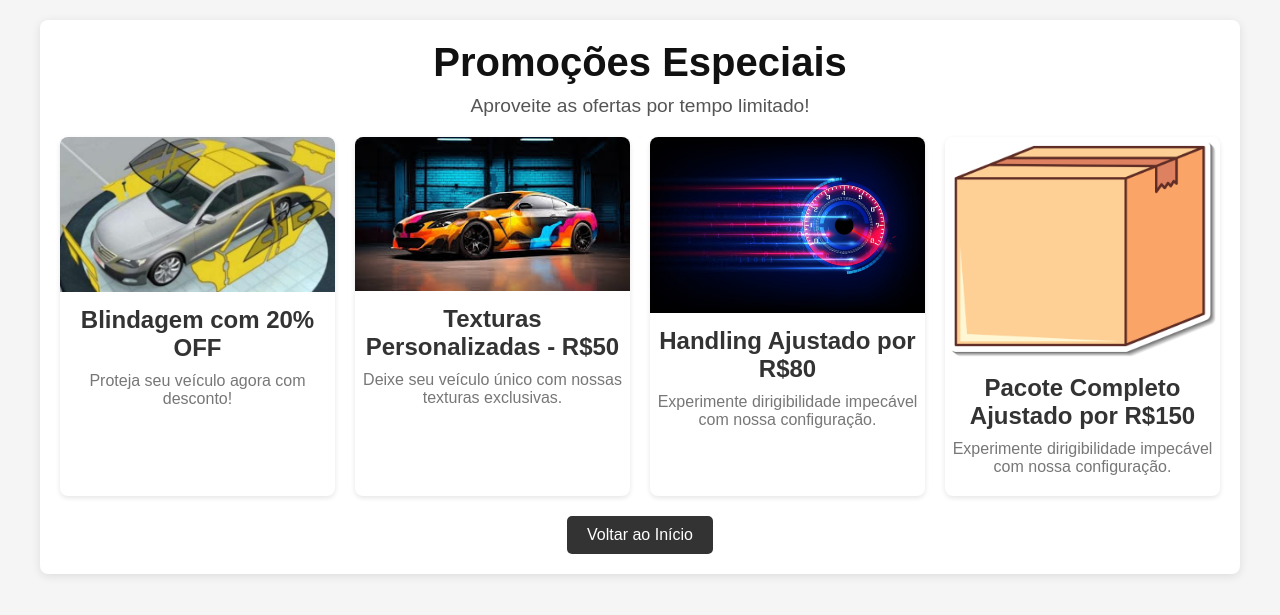
After one commit to DevGoulart/loja_fivem, a Flask app: page /promocoes in a window 1280 px wide. The commit adds this page. Shown: the top 615 px of the page. Run offline with Flask 3, Linux system fonts and the light colour scheme.

Commit message:
add promos

```diff
--- a/app.py
+++ b/app.py
@@ -57,6 +57,11 @@ def register():
 @app.route('/sobre')
 def sobre():
     return render_template('sobre.html')
+
+#promoções
+@app.route('/promocoes')
+def promocoes():
+    return render_template('promo.html')
 
 #contact
 @app.route('/contato', methods=['GET', 'POST'])
--- /dev/null
+++ b/static/css/stylepromo.css
@@ -0,0 +1,92 @@
+/* Reset básico */
+* {
+    margin: 0;
+    padding: 0;
+    box-sizing: border-box;
+}
+
+/* Estilos gerais */
+body {
+    font-family: 'Arial', sans-serif;
+    background-color: #f5f5f5; /* Cor de fundo suave */
+    color: #333; /* Texto escuro */
+}
+
+/* Contêiner principal */
+.promo-container {
+    max-width: 1200px;
+    margin: 20px auto;
+    padding: 20px;
+    text-align: center; /* Centraliza o texto */
+    background-color: #ffffff; /* Fundo branco */
+    border-radius: 8px; /* Bordas arredondadas */
+    box-shadow: 0 2px 10px rgba(0, 0, 0, 0.1); /* Sombra suave */
+}
+
+/* Título */
+.promo-container h1 {
+    font-size: 2.5rem; /* Tamanho maior */
+    margin-bottom: 10px; /* Espaçamento abaixo */
+    color: #111; /* Texto escuro */
+}
+
+/* Parágrafo */
+.promo-container p {
+    font-size: 1.2rem;
+    margin-bottom: 20px; /* Espaçamento abaixo */
+    color: #555; /* Texto menos intenso */
+}
+
+/* Grade de promoções */
+.promo-grid {
+    display: grid;
+    grid-template-columns: repeat(auto-fill, minmax(250px, 1fr)); /* Colunas responsivas */
+    gap: 20px; /* Espaçamento entre os itens */
+}
+
+/* Cartão de promoção */
+.promo-card {
+    background-color: #fff; /* Fundo branco */
+    border-radius: 8px; /* Bordas arredondadas */
+    box-shadow: 0 2px 5px rgba(0, 0, 0, 0.1); /* Sombra suave */
+    transition: transform 0.3s; /* Animação de transformação */
+}
+
+.promo-card:hover {
+    transform: scale(1.05); /* Leve aumento ao passar o mouse */
+}
+
+/* Imagem do cartão */
+.promo-card img {
+    width: 100%; /* Largura completa */
+    border-top-left-radius: 8px; /* Bordas arredondadas no topo */
+    border-top-right-radius: 8px; /* Bordas arredondadas no topo */
+}
+
+/* Título do cartão */
+.promo-card h2 {
+    font-size: 1.5rem; /* Tamanho do texto */
+    margin: 10px 0; /* Espaçamento acima e abaixo */
+}
+
+/* Descrição do cartão */
+.promo-card p {
+    color: #777; /* Texto mais claro */
+    font-size: 1rem; /* Tamanho do texto */
+}
+
+/* Link de voltar ao início */
+.back-link {
+    display: inline-block; /* Para permitir estilização */
+    margin-top: 20px; /* Espaçamento acima */
+    padding: 10px 20px; /* Espaçamento interno */
+    background-color: #333; /* Fundo escuro */
+    color: #fff; /* Texto claro */
+    text-decoration: none; /* Remove sublinhado */
+    border-radius: 5px; /* Bordas arredondadas */
+    transition: background-color 0.3s; /* Transição suave */
+}
+
+.back-link:hover {
+    background-color: #555; /* Cor mais clara ao passar o mouse */
+}
--- a/templates/base.html
+++ b/templates/base.html
@@ -15,9 +15,10 @@
         <nav>
             <a href="{{ url_for('home') }}" class="{% if request.path == '/' %}active{% endif %}">Home</a>
             <a href="{{ url_for('sobre') }}" class="{% if request.path == '/sobre' %}active{% endif %}">Sobre</a>
+            <a href="{{ url_for('contato') }}" class="{% if request.path == '/contato' %}active{% endif %}">Contato</a>
             <a href="{{ url_for('produtos_page') }}" class="{% if request.path == '/produtos' %}active{% endif %}">Produtos</a>
+            <a href="{{ url_for('promocoes') }}" class="{% if request.path == '/promocoes' %}active{% endif %}">Promoções</a>
             <a href="{{ url_for('carrinho_page') }}" class="{% if request.path == '/carrinho' %}active{% endif %}">Carrinho</a>
-            <a href="{{ url_for('contato') }}" class="{% if request.path == '/contato' %}active{% endif %}">Contato</a>
             <a href="{{ url_for('logout') }}">Logout</a>
         </nav>
     </header>
--- /dev/null
+++ b/templates/promo.html
@@ -0,0 +1,43 @@
+<!DOCTYPE html>
+<html lang="pt-BR">
+<head>
+    <meta charset="UTF-8">
+    <meta name="viewport" content="width=device-width, initial-scale=1.0">
+    <title>Promoções</title>
+    <link rel="stylesheet" href="{{ url_for('static', filename='css/stylepromo.css') }}">
+</head>
+<body>
+    <div class="promo-container">
+        <h1>Promoções Especiais</h1>
+        <p>Aproveite as ofertas por tempo limitado!</p>
+
+        <div class="promo-grid">
+            <div class="promo-card">
+                <img src="{{ url_for('static', filename='image/blindagem.jpg') }}" alt="Promoção 1">
+                <h2>Blindagem com 20% OFF</h2>
+                <p>Proteja seu veículo agora com desconto!</p>
+            </div>
+
+            <div class="promo-card">
+                <img src="{{ url_for('static', filename='image/textura.jpeg') }}" alt="Promoção 2">
+                <h2>Texturas Personalizadas - R$50</h2>
+                <p>Deixe seu veículo único com nossas texturas exclusivas.</p>
+            </div>
+
+            <div class="promo-card">
+                <img src="{{ url_for('static', filename='image/handling.jpg') }}" alt="Promoção 3">
+                <h2>Handling Ajustado por R$80</h2>
+                <p>Experimente dirigibilidade impecável com nossa configuração.</p>
+            </div>
+
+            <div class="promo-card">
+                <img src="{{ url_for('static', filename='image/pacote_completo.jpg') }}" alt="Promoção 4">
+                <h2>Pacote Completo Ajustado por R$150</h2>
+                <p>Experimente dirigibilidade impecável com nossa configuração.</p>
+            </div>
+        </div>
+
+        <a href="{{ url_for('home') }}" class="back-link">Voltar ao Início</a>
+    </div>
+</body>
+</html>
```
